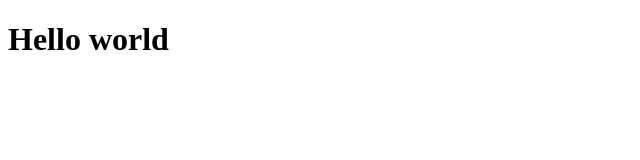
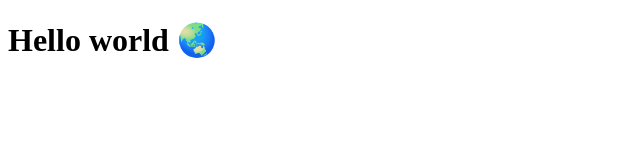
Before and after one commit to FelipeFerreiradv/tabnews, a Next.js app: page / in a window 1280 px wide. Shown: the top 160 px of the page, without its empty margins (0-640 px from the left). Built offline with nearby package versions, Linux system fonts and the light colour scheme.

Commit message:
chart: modifield the phrase

```diff
--- a/pages/index.js
+++ b/pages/index.js
@@ -1,5 +1,5 @@
 const Home = () => {
-  return <h1>Hello world</h1>;
+  return <h1>Hello world 🌏</h1>;
 };
 
 export default Home;
```
